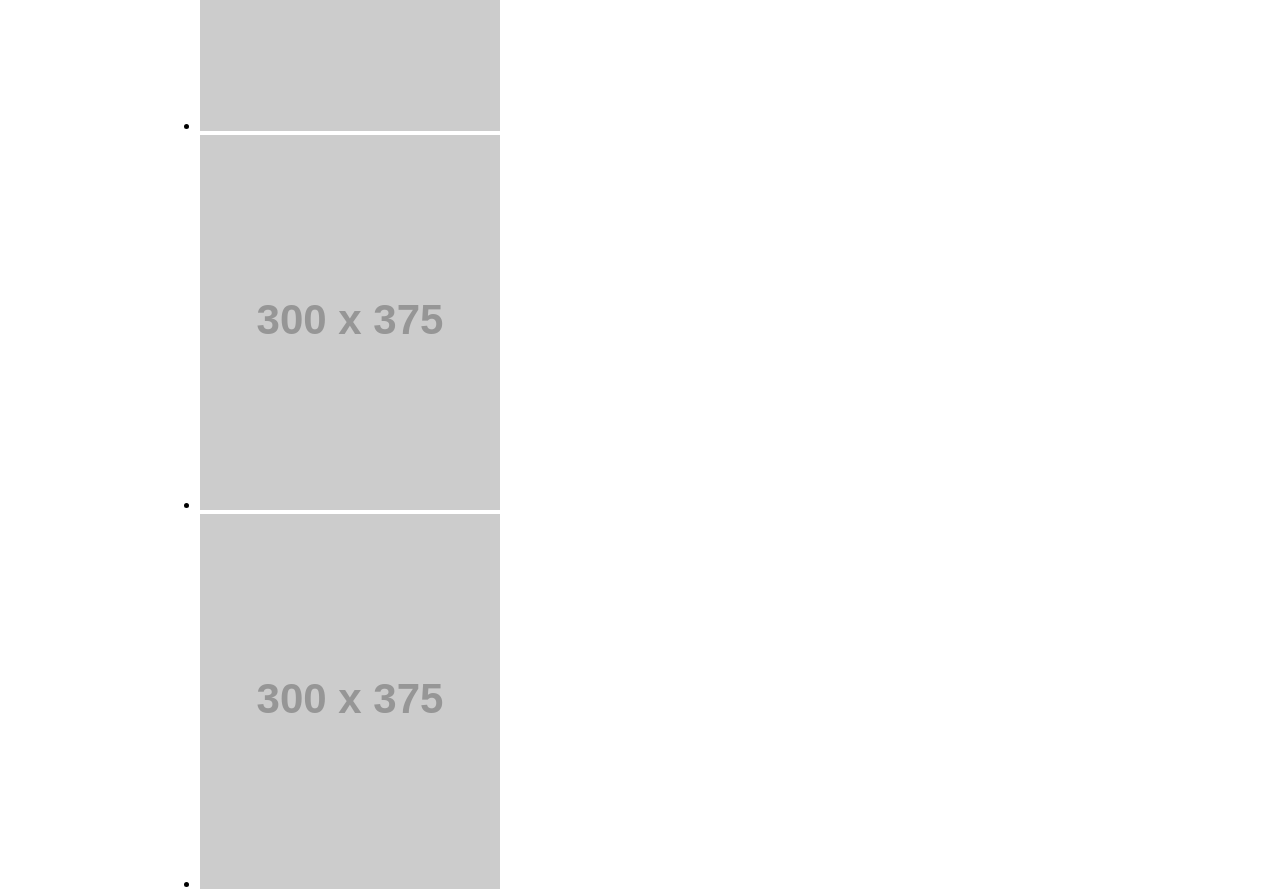
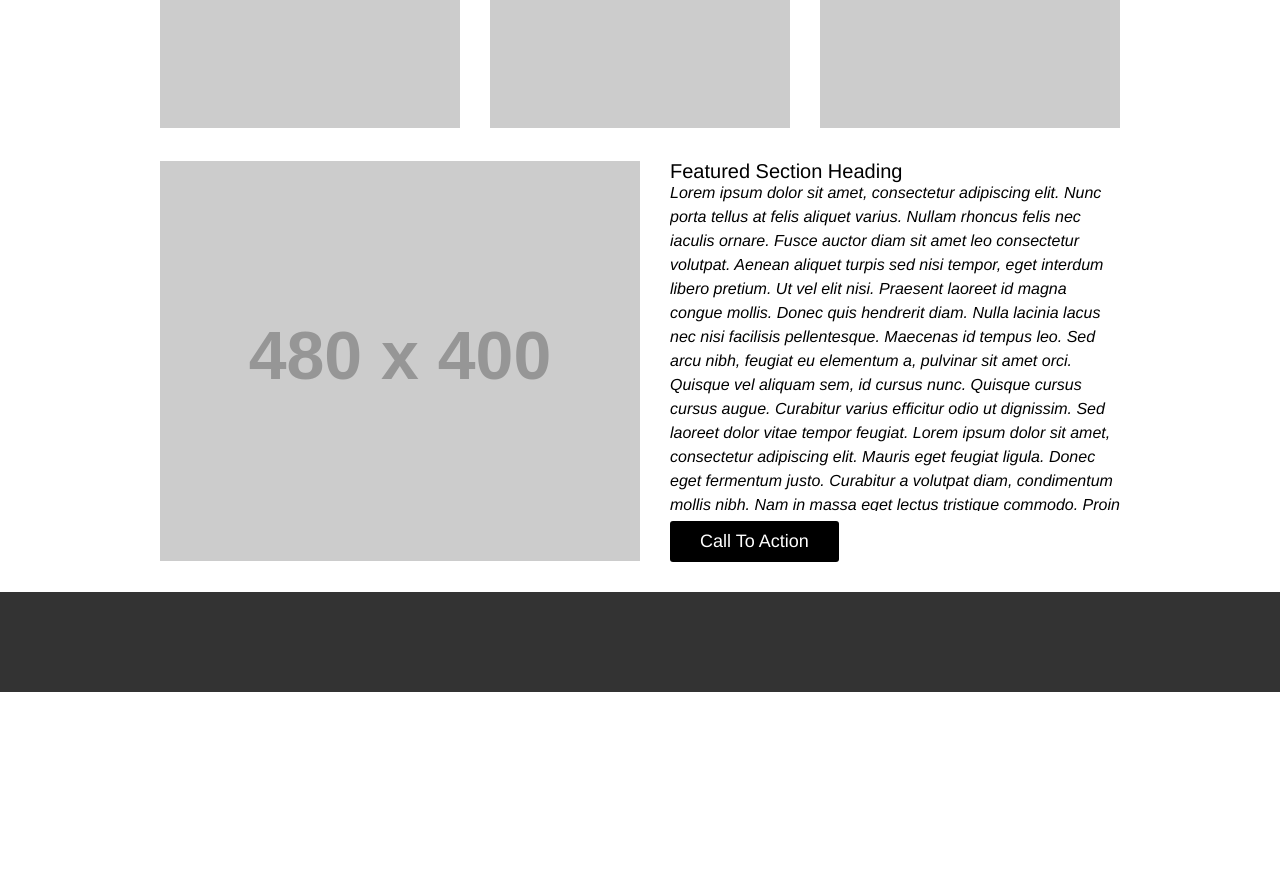
Before and after one commit to AmandaMoen/seattle-201d32, a plain HTML site: page class-10-js_debugging-wireframe_part_2/wireframe-exercise-start/index.html in a window 1280 px wide. Shown: the part 860-1756 px from the top of the page. After the commit the page ends 1552 px from the top, so only its background shows below. Drawn offline with Linux system fonts and the light colour scheme; placeholder pictures from the web are drawn by us.

Commit message:
Middle of class 2/19

```diff
--- a/class-10-js_debugging-wireframe_part_2/wireframe-exercise-start/index.html
+++ b/class-10-js_debugging-wireframe_part_2/wireframe-exercise-start/index.html
@@ -6,7 +6,9 @@
   <meta http-equiv="X-UA-Compatible" content="IE=edge">
   <title>WIREFRAME</title>
   <meta name="viewport" content="width=device-width, initial-scale=1">
+  <link rel="stylesheet" type="text/css" media="screen" href="reset.css" />
   <link rel="stylesheet" type="text/css" media="screen" href="style.css" />
+
 </head>
 
 <body>
@@ -38,7 +40,9 @@
           libero pretium. Ut vel elit nisi. Praesent laoreet id magna congue mollis. Donec quis hendrerit diam. Nulla lacinia lacus nec nisi facilisis pellentesque. Maecenas id tempus leo. Sed arcu nibh, feugiat eu elementum a, pulvinar sit amet orci.
           Quisque vel aliquam sem, id cursus nunc. Quisque cursus cursus augue. Curabitur varius efficitur odio ut dignissim. Sed laoreet dolor vitae tempor feugiat. Lorem ipsum dolor sit amet, consectetur adipiscing elit. Mauris eget feugiat ligula.
           Donec eget fermentum justo. Curabitur a volutpat diam, condimentum mollis nibh. Nam in massa eget lectus tristique commodo. Proin tincidunt tristique ipsum, lacinia rhoncus dolor finibus eget. Nunc vitae mauris a nulla porttitor mollis vel at
-          ipsum. Nam varius erat eu imperdiet pretium. Ut congue augue ac dolor fermentum iaculis.
+          ipsum. Nam varius erat eu imperdiet pretium. Ut congue augue ac dolor fermentum iaculis. Quisque vel aliquam sem, id cursus nunc. Quisque cursus cursus augue. Curabitur varius efficitur odio ut dignissim. Sed laoreet dolor vitae tempor feugiat.
+          Lorem ipsum dolor sit amet, consectetur adipiscing elit. Mauris eget feugiat ligula. Donec eget fermentum justo. Curabitur a volutpat diam, condimentum mollis nibh. Nam in massa eget lectus tristique commodo. Proin tincidunt tristique ipsum,
+          lacinia rhoncus dolor finibus eget. Nunc vitae mauris a nulla porttitor mollis vel at ipsum. Nam varius erat eu imperdiet pretium. Ut congue augue ac dolor fermentum iaculis.
         </p>
         <button>Call To Action</button>
       </div>
--- /dev/null
+++ b/class-10-js_debugging-wireframe_part_2/wireframe-exercise-start/reset.css
@@ -0,0 +1,137 @@
+/* http://meyerweb.com/eric/tools/css/reset/
+   v2.0 | 20110126
+   License: none (public domain)
+*/
+
+html,
+body,
+div,
+span,
+applet,
+object,
+iframe,
+h1,
+h2,
+h3,
+h4,
+h5,
+h6,
+p,
+blockquote,
+pre,
+a,
+abbr,
+acronym,
+address,
+big,
+cite,
+code,
+del,
+dfn,
+em,
+img,
+ins,
+kbd,
+q,
+s,
+samp,
+small,
+strike,
+strong,
+sub,
+sup,
+tt,
+var,
+b,
+u,
+i,
+center,
+dl,
+dt,
+dd,
+ol,
+ul,
+li,
+fieldset,
+form,
+label,
+legend,
+table,
+caption,
+tbody,
+tfoot,
+thead,
+tr,
+th,
+td,
+article,
+aside,
+canvas,
+details,
+embed,
+figure,
+figcaption,
+footer,
+header,
+hgroup,
+menu,
+nav,
+output,
+ruby,
+section,
+summary,
+time,
+mark,
+audio,
+video {
+  margin: 0;
+  padding: 0;
+  border: 0;
+  font-size: 100%;
+  font: inherit;
+  vertical-align: baseline;
+}
+
+
+/* HTML5 display-role reset for older browsers */
+
+article,
+aside,
+details,
+figcaption,
+figure,
+footer,
+header,
+hgroup,
+menu,
+nav,
+section {
+  display: block;
+}
+
+body {
+  line-height: 1;
+}
+
+ol,
+ul {
+  list-style: none;
+}
+
+blockquote,
+q {
+  quotes: none;
+}
+
+blockquote:before,
+blockquote:after,
+q:before,
+q:after {
+  content: '';
+  content: none;
+}
+
+table {
+  border-collapse: collapse;
+  border-spacing: 0;
+}
--- a/class-10-js_debugging-wireframe_part_2/wireframe-exercise-start/style.css
+++ b/class-10-js_debugging-wireframe_part_2/wireframe-exercise-start/style.css
@@ -1,6 +1,9 @@
 * {
   font-family: Helvetica, sans-serif;
 }
+
+
+/* STYLES FOR THE HEADER */
 
 header,
 footer {
@@ -27,11 +30,80 @@ nav li {
 }
 
 a {
+  font-family: Helvetica, sans-serif;
   text-decoration: none;
   color: #888;
 }
+
+
+/* STYLES FOR THE MAIN SECTION  */
 
 main {
   width: 960px;
   margin: 30px auto;
 }
+
+main ul {
+  padding-left: 0px;
+}
+
+main li {
+  list-style: none;
+  float: left;
+  margin-top: 30px;
+}
+
+main li:nth-child(2n) {
+  margin: 30px 30px 30px 30px;
+}
+
+section {
+  margin-bottom: 30px;
+}
+
+section img {
+  float: left;
+}
+
+section div {
+  width: calc(50% - 30px);
+  float: left;
+  padding-left: 30px;
+  margin-bottom: 30px;
+}
+
+section h2 {
+  font-size: 20px;
+  margin-top: 0px;
+  margin-bottom: 0px;
+}
+
+section p {
+  height: 330px;
+  overflow: auto;
+  font-style: italic;
+  line-height: 24px;
+}
+
+button {
+  border: none;
+  padding: 10px 30px;
+  background: #000;
+  color: #fff;
+  border-radius: 3px;
+  font-size: 18px;
+  margin-top: 10px;
+  cursor: pointer;
+  transition: 350ms;
+}
+
+button:hover {
+  background: green;
+}
+
+
+/* FOOTER */
+
+footer {
+  clear: both;
+}
--- /dev/null
+++ b/class-11-av-practical-clicktracker/demo-audio-video/style.css
@@ -0,0 +1,8 @@
+body {
+  font-family: Helvetica, sans-serif;
+  background-color: gray
+}
+
+video {
+  /*width: 30%;*/
+}
```
Also changed, not shown: class-11-av-practical-clicktracker/demo-audio-video/app.js (added, +7 -0 lines), class-11-av-practical-clicktracker/demo-audio-video/index.html (added, +39 -0 lines), 2 other files.
